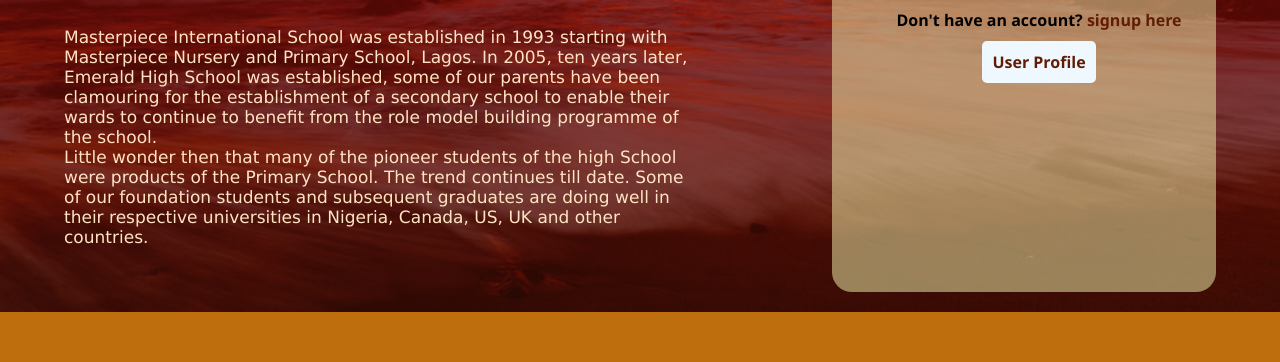
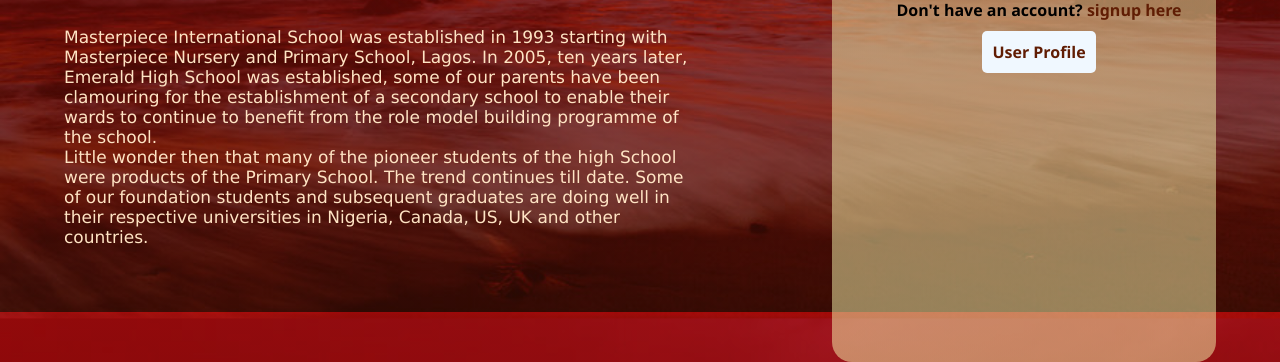
Before and after one commit to Oladseg/MASTER, a plain HTML site: page login.html in a window 1280 px wide. Shown: the part 488-850 px from the top of the page. Before the commit the page ends 800 px from the top, so only its background shows below. Drawn offline with Linux system fonts and the light colour scheme.

Commit message:
Update login.css

```diff
--- a/login.css
+++ b/login.css
@@ -58,10 +58,10 @@ hr {
     /* background-color: wheat; */
     background: linear-gradient(rgba(243, 235, 167, 0.5),rgba(247, 248, 175, 0.5));
     width: 30%;
-    height: 60%;
+    height: 70%;
     border-radius: 20px;
     margin-top: 200px;
-    padding-top: 50px;
+    padding-top: 40px;
     padding-bottom: 50px;
 }
 
```
